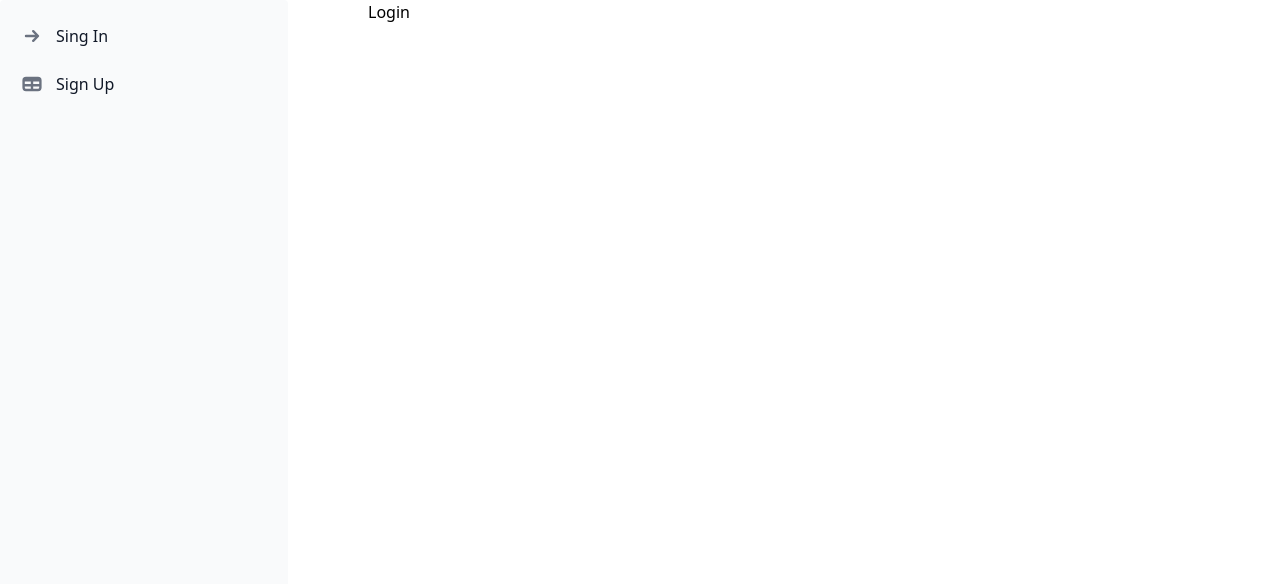
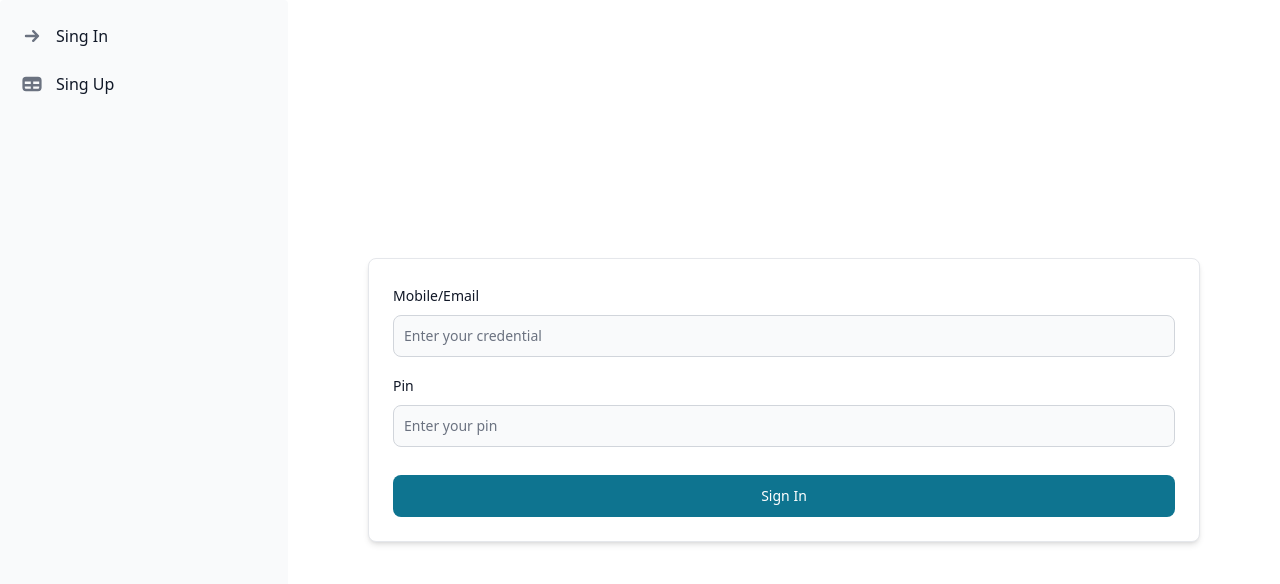
Before and after one commit to omor777/mKash-client, a React (Vite) app: page / in a window 1280 px wide. Shown: the top 584 px of the page. Built offline with nearby package versions, Linux system fonts and the light colour scheme.

Commit message:
implement login system

```diff
--- a/src/components/shared/SidebarSec.jsx
+++ b/src/components/shared/SidebarSec.jsx
@@ -1,27 +1,52 @@
 import { Sidebar } from "flowbite-react";
-import { NavLink } from "react-router-dom";
+import { NavLink, useNavigate } from "react-router-dom";
 import { HiTable, HiArrowSmRight } from "react-icons/hi";
+import { useDispatch, useSelector } from "react-redux";
+import { logoutUser } from "../../features/auth/authSlice";
+import { persistor } from "../../app/store";
+import { MdOutlineLogout } from "react-icons/md";
+
 const SidebarSec = () => {
+  const { isUserExist } = useSelector((state) => state.auth);
+  const dispatch = useDispatch();
+  const navigate = useNavigate();
+
+  const handleLogout = () => {
+    dispatch(logoutUser());
+    persistor.purge();
+    localStorage.removeItem("token");
+    navigate("/");
+  };
+
   return (
     <Sidebar className="h-screen         w-72">
       <Sidebar.Items className="">
         <Sidebar.ItemGroup>
-          {/* <Sidebar.Item href="#">Dashboard</Sidebar.Item>
-          <Sidebar.Collapse label="E-commerce">
-            <Sidebar.Item href="#">Products</Sidebar.Item>
-            <Sidebar.Item href="#">Sales</Sidebar.Item>
-            <Sidebar.Item href="#">Refunds</Sidebar.Item>
-            <Sidebar.Item href="#">Shipping</Sidebar.Item>
-          </Sidebar.Collapse>
-          <Sidebar.Item href="#">Inbox</Sidebar.Item>
-          <Sidebar.Item href="#">Users</Sidebar.Item>
-          <Sidebar.Item href="#">Products</Sidebar.Item> */}
-          <Sidebar.Item as="p" icon={HiArrowSmRight}>
-            <NavLink to={"/"}>Sing In</NavLink>
-          </Sidebar.Item>
-          <Sidebar.Item as="p" icon={HiTable}>
-            <NavLink to={"/signUP"}>Sign Up</NavLink>
-          </Sidebar.Item>
+          {isUserExist ? (
+            <>
+              <Sidebar.Item href="#">Dashboard</Sidebar.Item>
+              <Sidebar.Item href="#">Inbox</Sidebar.Item>
+              <Sidebar.Item href="#">Users</Sidebar.Item>
+              <Sidebar.Item href="#">Products</Sidebar.Item>
+              <Sidebar.Item
+                onClick={handleLogout}
+                icon={MdOutlineLogout}
+                as="p"
+                className="cursor-pointer"
+              >
+                Logout
+              </Sidebar.Item>
+            </>
+          ) : (
+            <>
+              <Sidebar.Item as={NavLink} to="/" icon={HiArrowSmRight}>
+                Sing In
+              </Sidebar.Item>
+              <Sidebar.Item as={NavLink} to="/signUp" icon={HiTable}>
+                Sing Up
+              </Sidebar.Item>
+            </>
+          )}
         </Sidebar.ItemGroup>
       </Sidebar.Items>
     </Sidebar>
--- a/src/features/auth/authSlice.js
+++ b/src/features/auth/authSlice.js
@@ -1,13 +1,25 @@
 import { createSlice } from "@reduxjs/toolkit";
 
-const initialState = {};
+const initialState = {
+  user: {},
+  isUserExist: false,
+};
 
 const authSlice = createSlice({
-    name:'auth',
-    initialState,
-    reducers:{
+  name: "auth",
+  initialState,
+  reducers: {
+    loginUser(state, action) {
+      state.user = action.payload;
+      state.isUserExist = true;
+    },
+    logoutUser(state) {
+      state.user = {};
+      state.isUserExist = false;
+    },
+  },
+});
 
-    }
-})
+export const { loginUser, logoutUser } = authSlice.actions;
 
-export default authSlice.reducer
+export default authSlice.reducer;
--- /dev/null
+++ b/src/pages/home/Home.jsx
@@ -0,0 +1,8 @@
+
+const Home = () => {
+  return (
+    <div>Home</div>
+  )
+}
+
+export default Home
--- a/src/pages/login/Login.jsx
+++ b/src/pages/login/Login.jsx
@@ -1,8 +1,79 @@
+import { Button, Card, Label, TextInput } from "flowbite-react";
+import useAxiosCommon from "../../hooks/useAxiosCommon";
+import { useNavigate } from "react-router-dom";
+import { useForm } from "react-hook-form";
+import { toast } from "react-toastify";
+import { useDispatch } from "react-redux";
+import { loginUser } from "../../features/auth/authSlice";
 
 const Login = () => {
+  const axiosCommon = useAxiosCommon();
+  const navigate = useNavigate();
+  const dispatch = useDispatch();
+  const { register, handleSubmit } = useForm();
+
+  const onSubmit = async (userInfo) => {
+    // console.log(userInfo);
+    try {
+      const { data } = await axiosCommon.post("/auth/login", userInfo);
+      console.log(data);
+      if (data.success) {
+        localStorage.setItem("token", data.token);
+        dispatch(loginUser(data.user));
+        navigate("/home");
+        toast.success("Login successful");
+      }
+    } catch (e) {
+      console.log(e);
+      if (e?.response?.status === 404) {
+        toast.error("Invalid credential");
+      }
+      if (e?.response.status === 401) {
+        toast.error("Invalid credentials");
+      }
+    }
+  };
+
   return (
-    <div>Login</div>
-  )
-}
+    <div className="flex items-center justify-center h-screen ">
+      <Card className="w-full max-w-5xl mx-auto ">
+        <form
+          onSubmit={handleSubmit(onSubmit)}
+          className="flex flex-col gap-4"
+          noValidate
+        >
+          <div>
+            <div className="mb-2 block">
+              <Label htmlFor="identifier" value="Mobile/Email" />
+            </div>
+            <TextInput
+              {...register("identifier", { required: true })}
+              id="identifier"
+              type="text"
+              placeholder="Enter your credential"
+              required
+            />
+          </div>
+          <div>
+            <div className="mb-2 block">
+              <Label htmlFor="pin" value="Pin" />
+            </div>
+            <TextInput
+              {...register("pin", { required: true })}
+              id="pin"
+              type="password"
+              required
+              placeholder="Enter your pin"
+            />
+          </div>
 
-export default Login
+          <Button className="mt-3" type="submit">
+            Sign In
+          </Button>
+        </form>
+      </Card>
+    </div>
+  );
+};
+
+export default Login;
--- a/src/pages/register/Register.jsx
+++ b/src/pages/register/Register.jsx
@@ -1,6 +1,5 @@
 import { Button, Card, Label, Select, TextInput } from "flowbite-react";
 import { useForm } from "react-hook-form";
-import axios from "axios";
 import useAxiosCommon from "../../hooks/useAxiosCommon";
 import "react-toastify/dist/ReactToastify.css";
 
```
Also changed, not shown: src/routes/Routes.jsx (+8 -3 lines).
